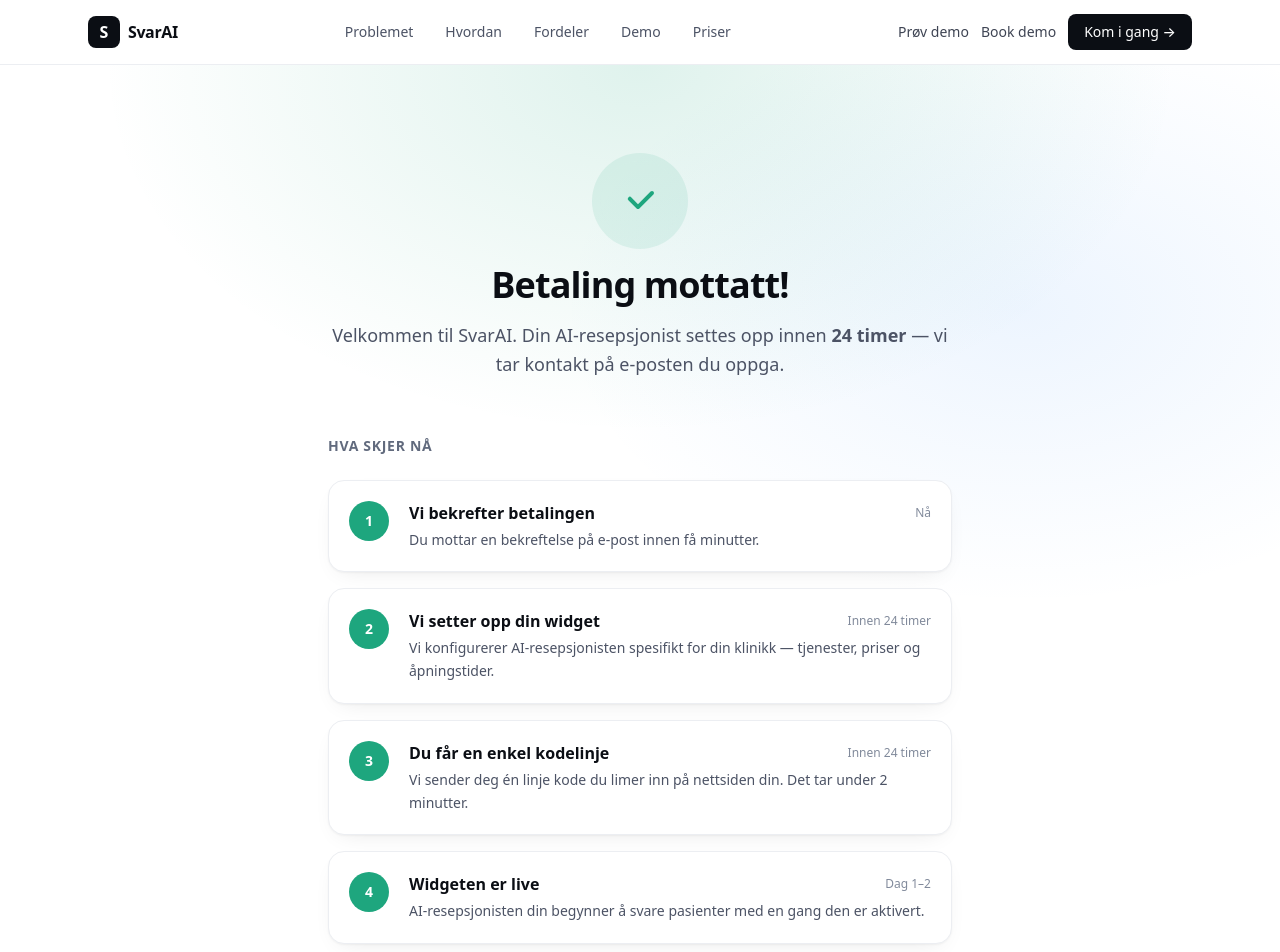
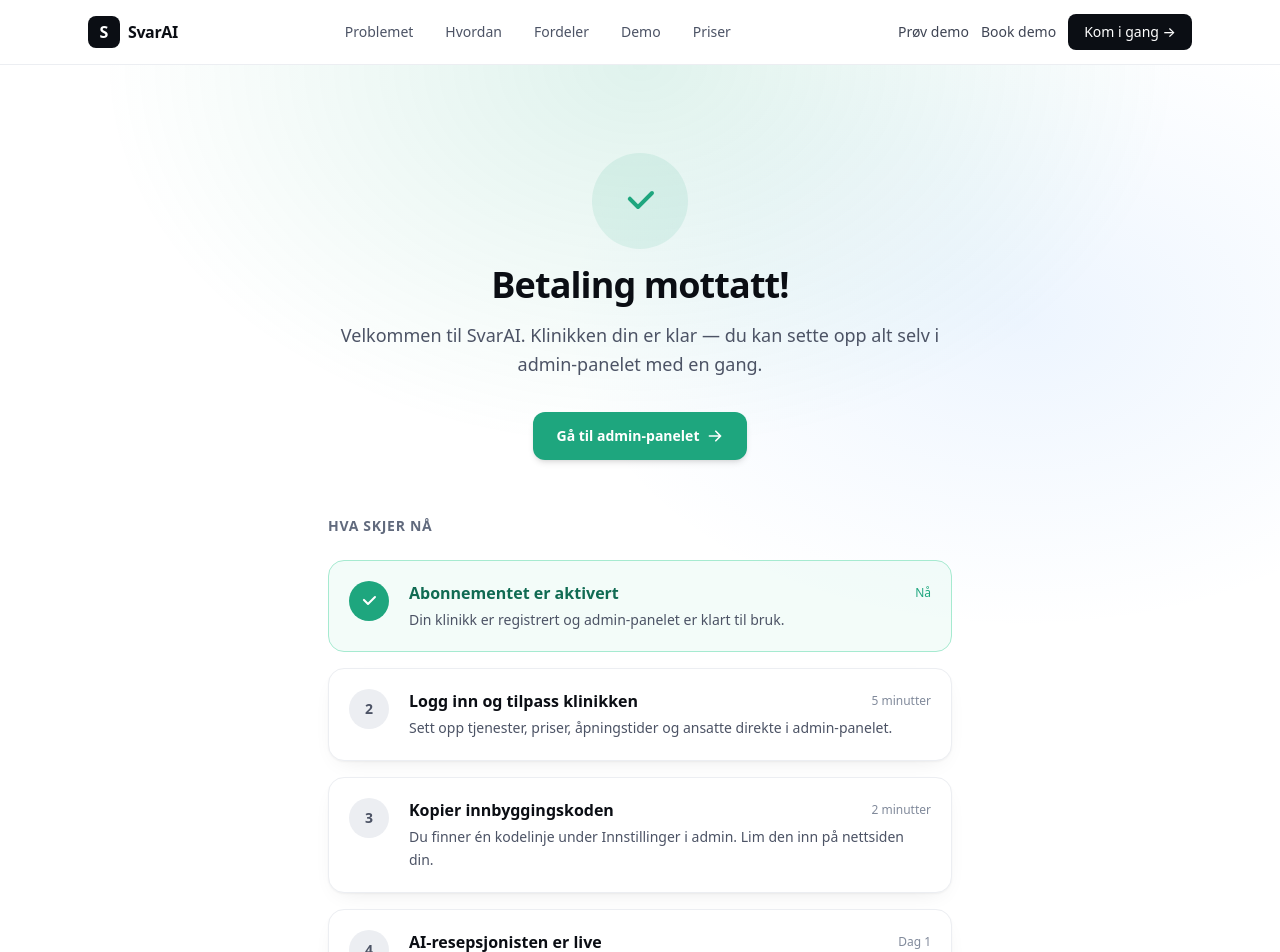
Before and after one commit to Markus-svarai/SvarAi, a Next.js app: page /takk in a window 1280 px wide. Shown: the top 952 px of the page. Built offline with nearby package versions, Linux system fonts and the light colour scheme.

Commit message:
fix(takk): oppdater til selvbetjent flyt og koble til Stripe success_url

```diff
--- a/app/api/stripe/checkout/route.ts
+++ b/app/api/stripe/checkout/route.ts
@@ -41,7 +41,7 @@
       "client_reference_id":         clinicId,
       "metadata[clinic_id]":         clinicId,
       "metadata[clinic_name]":       clinicName ?? clinicId,
-      "success_url":                 `${BASE_URL}/admin?payment=success&clinicId=${encodeURIComponent(clinicId)}`,
+      "success_url":                 `${BASE_URL}/takk?clinicId=${encodeURIComponent(clinicId)}`,
       "cancel_url":                  `${BASE_URL}/registrer?payment=cancelled`,
       "subscription_data[metadata][clinic_id]": clinicId,
     });
--- a/app/takk/page.tsx
+++ b/app/takk/page.tsx
@@ -1,34 +1,48 @@
+"use client";
+
+import { useSearchParams } from "next/navigation";
+import { Suspense } from "react";
 import Nav from "@/components/Nav";
 import Footer from "@/components/Footer";
 
 const steps = [
   {
     number: "1",
-    title: "Vi bekrefter betalingen",
-    description: "Du mottar en bekreftelse på e-post innen få minutter.",
+    title: "Abonnementet er aktivert",
+    description: "Din klinikk er registrert og admin-panelet er klart til bruk.",
     time: "Nå",
+    done: true,
   },
   {
     number: "2",
-    title: "Vi setter opp din widget",
-    description: "Vi konfigurerer AI-resepsjonisten spesifikt for din klinikk — tjenester, priser og åpningstider.",
-    time: "Innen 24 timer",
+    title: "Logg inn og tilpass klinikken",
+    description: "Sett opp tjenester, priser, åpningstider og ansatte direkte i admin-panelet.",
+    time: "5 minutter",
+    done: false,
   },
   {
     number: "3",
-    title: "Du får en enkel kodelinje",
-    description: "Vi sender deg én linje kode du limer inn på nettsiden din. Det tar under 2 minutter.",
-    time: "Innen 24 timer",
+    title: "Kopier innbyggingskoden",
+    description: "Du finner én kodelinje under Innstillinger i admin. Lim den inn på nettsiden din.",
+    time: "2 minutter",
+    done: false,
   },
   {
     number: "4",
-    title: "Widgeten er live",
-    description: "AI-resepsjonisten din begynner å svare pasienter med en gang den er aktivert.",
-    time: "Dag 1–2",
+    title: "AI-resepsjonisten er live",
+    description: "Pasienter kan booke time direkte via widgeten — uten at du trenger å svare.",
+    time: "Dag 1",
+    done: false,
   },
 ];
 
-export default function TakkPage() {
+function TakkContent() {
+  const params = useSearchParams();
+  const clinicId = params.get("clinicId");
+  const adminUrl = clinicId
+    ? `/admin?clinicId=${encodeURIComponent(clinicId)}`
+    : "/admin";
+
   return (
     <main>
       <Nav />
@@ -47,21 +61,49 @@
             Betaling mottatt!
           </h1>
           <p className="mt-4 text-lg text-ink-600 leading-relaxed">
-            Velkommen til SvarAI. Din AI-resepsjonist settes opp innen <strong>24 timer</strong> — vi tar kontakt på e-posten du oppga.
+            Velkommen til SvarAI. Klinikken din er klar — du kan sette opp alt selv i admin-panelet med en gang.
           </p>
+
+          {/* Primærknapp → admin */}
+          <a
+            href={adminUrl}
+            className="mt-8 inline-flex items-center gap-2 rounded-xl bg-brand-500 px-6 py-3.5 text-sm font-semibold text-white hover:bg-brand-600 transition shadow-md"
+          >
+            Gå til admin-panelet
+            <svg className="h-4 w-4" viewBox="0 0 20 20" fill="currentColor">
+              <path fillRule="evenodd" d="M10.293 3.293a1 1 0 011.414 0l6 6a1 1 0 010 1.414l-6 6a1 1 0 01-1.414-1.414L14.586 11H3a1 1 0 110-2h11.586l-4.293-4.293a1 1 0 010-1.414z" clipRule="evenodd" />
+            </svg>
+          </a>
 
           {/* Steps */}
           <div className="mt-14 text-left space-y-4">
             <p className="text-sm font-semibold uppercase tracking-wider text-ink-500 mb-6">Hva skjer nå</p>
             {steps.map((step, i) => (
-              <div key={i} className="flex gap-5 rounded-2xl border border-ink-100 bg-white p-5 shadow-soft">
-                <div className="flex h-10 w-10 flex-shrink-0 items-center justify-center rounded-full bg-brand-500 text-white font-bold text-sm">
-                  {step.number}
+              <div
+                key={i}
+                className={`flex gap-5 rounded-2xl border p-5 ${
+                  step.done
+                    ? "border-brand-200 bg-brand-50/60"
+                    : "border-ink-100 bg-white shadow-soft"
+                }`}
+              >
+                <div className={`flex h-10 w-10 flex-shrink-0 items-center justify-center rounded-full font-bold text-sm ${
+                  step.done ? "bg-brand-500 text-white" : "bg-ink-100 text-ink-600"
+                }`}>
+                  {step.done ? (
+                    <svg className="h-5 w-5" viewBox="0 0 20 20" fill="currentColor">
+                      <path fillRule="evenodd" d="M16.7 5.3a1 1 0 010 1.4l-7 7a1 1 0 01-1.4 0l-4-4a1 1 0 111.4-1.4L9 11.6l6.3-6.3a1 1 0 011.4 0z" clipRule="evenodd" />
+                    </svg>
+                  ) : step.number}
                 </div>
                 <div className="flex-1">
                   <div className="flex items-center justify-between gap-2">
-                    <p className="font-semibold text-ink-900">{step.title}</p>
-                    <span className="text-xs text-ink-400 whitespace-nowrap">{step.time}</span>
+                    <p className={`font-semibold ${step.done ? "text-brand-700" : "text-ink-900"}`}>
+                      {step.title}
+                    </p>
+                    <span className={`text-xs whitespace-nowrap ${step.done ? "text-brand-500 font-medium" : "text-ink-400"}`}>
+                      {step.time}
+                    </span>
                   </div>
                   <p className="mt-1 text-sm text-ink-600 leading-relaxed">{step.description}</p>
                 </div>
@@ -69,22 +111,22 @@
             ))}
           </div>
 
-          {/* Contact */}
+          {/* Kontakt */}
           <div className="mt-10 rounded-2xl border border-ink-100 bg-ink-50/50 p-6 text-left">
-            <p className="font-semibold text-ink-900">Spørsmål? Vi er her.</p>
+            <p className="font-semibold text-ink-900">Trenger du hjelp?</p>
             <p className="mt-1 text-sm text-ink-600">
-              Ta gjerne kontakt direkte — vi svarer raskt.
+              Vi hjelper deg med oppsett om du trenger det. Send oss en e-post, så svarer vi raskt.
             </p>
             <div className="mt-4 flex flex-col sm:flex-row gap-3">
               <a
-                href="mailto:Markus08aasheim@gmail.com"
+                href="mailto:hei@svarai.no"
                 className="inline-flex items-center gap-2 rounded-xl border border-ink-200 bg-white px-4 py-2.5 text-sm font-medium text-ink-900 hover:border-ink-300 transition"
               >
                 <svg className="h-4 w-4 text-brand-500" viewBox="0 0 20 20" fill="currentColor">
                   <path d="M2.003 5.884L10 9.882l7.997-3.998A2 2 0 0016 4H4a2 2 0 00-1.997 1.884z" />
                   <path d="M18 8.118l-8 4-8-4V14a2 2 0 002 2h12a2 2 0 002-2V8.118z" />
                 </svg>
-                Markus08aasheim@gmail.com
+                hei@svarai.no
               </a>
               <a
                 href="tel:+4792167470"
@@ -111,3 +153,11 @@
     </main>
   );
 }
+
+export default function TakkPage() {
+  return (
+    <Suspense>
+      <TakkContent />
+    </Suspense>
+  );
+}
```
